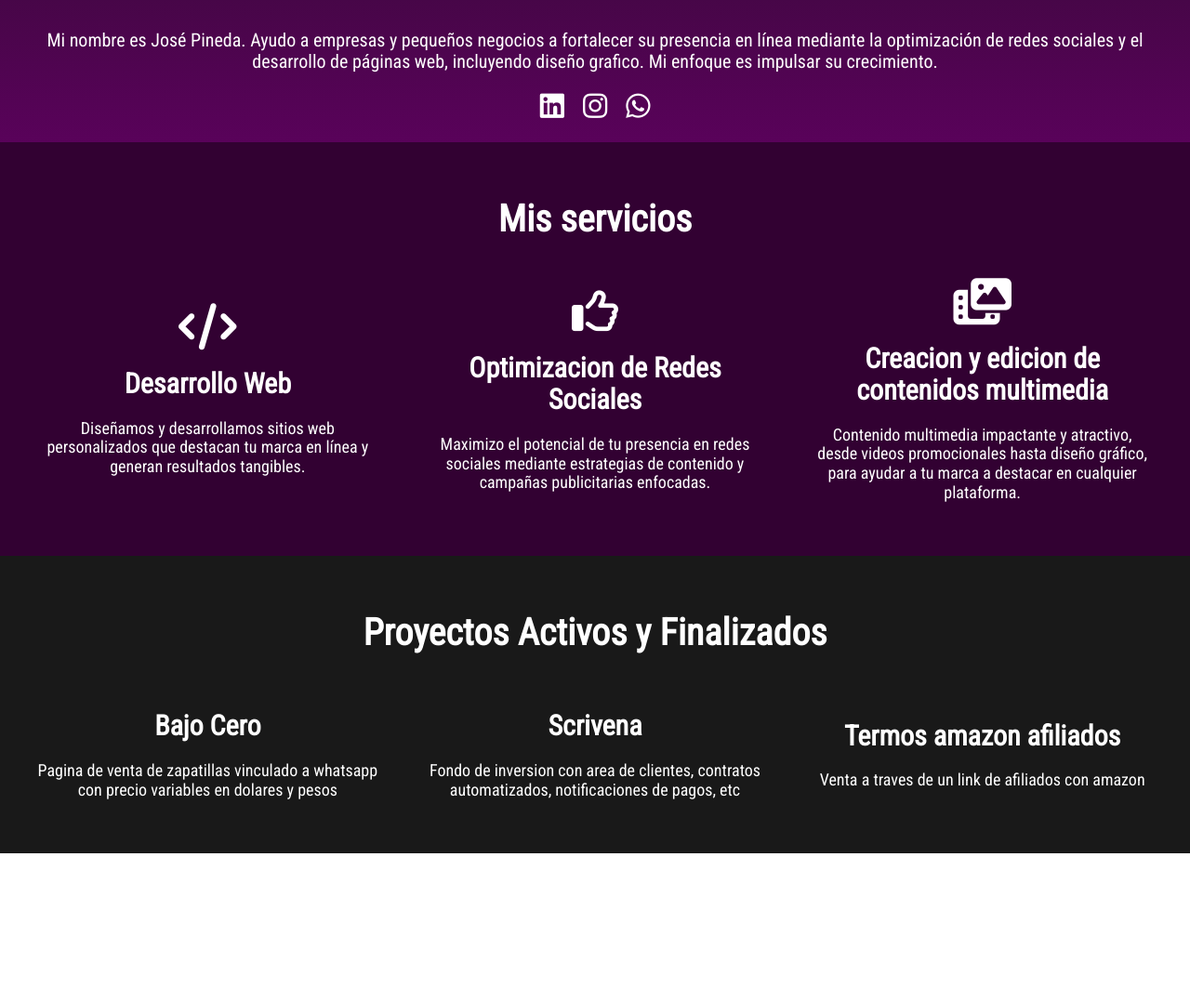
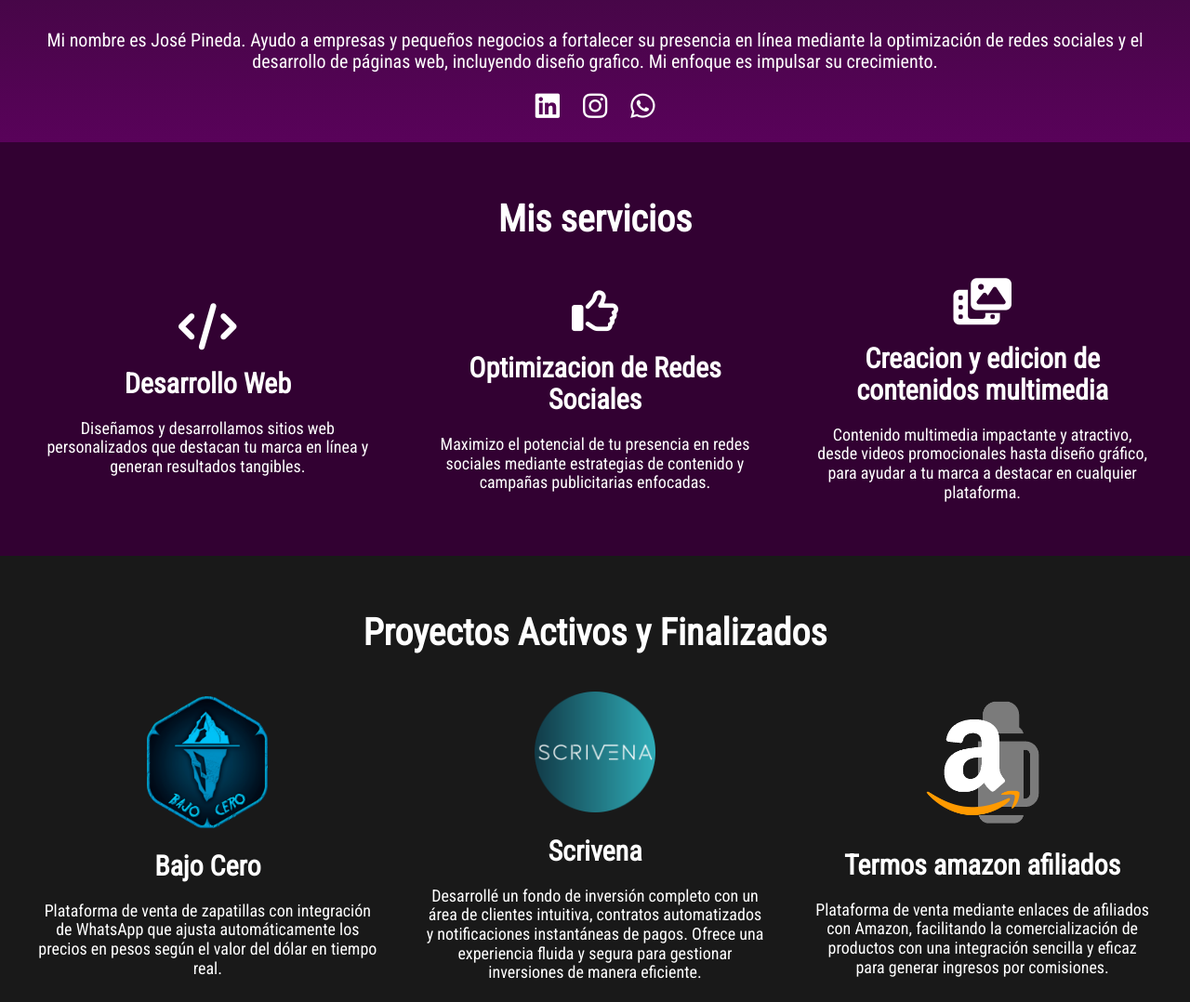
Before and after one commit to jozeed12/agencia, a website: page index.html in a window 1280 px wide. Shown: the part 579-1657 px from the top of the page at 93% size. Before the commit the page ends 1497 px from the top, so only its background shows below. Drawn offline with Linux system fonts and the light colour scheme.

Commit message:
logos y links de los proyectos

```diff
--- a/index.html
+++ b/index.html
@@ -15,7 +15,7 @@
 <body>
     <header class="header">
         <div>
-            <img class="logo" src="/build/img/logolila.png" alt="">
+            <a href=""><img class="logo" src="/build/img/logolila.png" alt=""></a>
         </div>
         <nav class="menu">
             <a href="">Mis servicios</a>
@@ -32,13 +32,13 @@
                 <img class="jose" src="/build/img/jose.webp" alt="">
                 <p>Mi nombre es José Pineda. Ayudo a empresas y pequeños negocios a fortalecer su presencia en línea mediante la optimización de redes sociales y el desarrollo de páginas web, incluyendo diseño grafico. Mi enfoque es impulsar su crecimiento.</p>
                 <div class="redes_sociales">
-                    <a href="">
+                    <a href="https://www.linkedin.com/in/joseignaciopineda/" target="_blank">
                         <i class="fa-brands fa-linkedin"></i>
                     </a>
-                    <a href="">
+                    <a href="https://www.instagram.com/jose.ignacio.pineda" target="_blank">
                         <i class="fa-brands fa-instagram"></i>
                     </a>
-                    <a href="">
+                    <a href="https://wa.me/543854448265" target="_blank">
                         <i class="fa-brands fa-whatsapp"></i>
                     </a>
                 </div>
@@ -68,16 +68,25 @@
             <h2>Proyectos Activos y Finalizados</h2>
             <div class="proyectos">
                 <div class="proyecto">
+                    <a href="https://bajocerostyle.com/" target="_blank">
+                        <img src="build/img/logobajocero.png" alt="">
+                    </a>
                     <h3>Bajo Cero</h3>
-                    <p>Pagina de venta de zapatillas vinculado a whatsapp con precio variables en dolares y pesos</p>
+                    <p>Plataforma de venta de zapatillas con integración de WhatsApp que ajusta automáticamente los precios en pesos según el valor del dólar en tiempo real.</p>
                 </div>
                 <div class="proyecto">
+                    <a href="https://scrivena.com/?lang=es" target="_blank">
+                        <img src="build/img/LogoScrivena.png" alt="">
+                    </a>
                     <h3>Scrivena</h3>
-                    <p>Fondo de inversion con area de clientes, contratos automatizados, notificaciones de pagos, etc</p>
+                    <p>Desarrollé un fondo de inversión completo con un área de clientes intuitiva, contratos automatizados y notificaciones instantáneas de pagos. Ofrece una experiencia fluida y segura para gestionar inversiones de manera eficiente.</p>
                 </div>
                 <div class="proyecto">
+                    <a href="https://termosaceroinoxidable.com/" target="_blank">
+                        <img src="build/img/logotermos.png" alt="">
+                    </a>
                     <h3>Termos amazon afiliados</h3>
-                    <p>Venta a traves de un link de afiliados con amazon</p>
+                    <p>Plataforma de venta mediante enlaces de afiliados con Amazon, facilitando la comercialización de productos con una integración sencilla y eficaz para generar ingresos por comisiones.</p>
                 </div>
             </div>
         </div>
--- a/src/scss/paginas/_principal.scss
+++ b/src/scss/paginas/_principal.scss
@@ -34,11 +34,16 @@
             .redes_sociales {
                 display: flex;
                 justify-content: center;
-                gap: 2rem;
+                gap: 2.5rem;
 
                 a {
                     font-size: 3rem;
                     color: white;
+                    transition: all .2s ease;
+                }
+
+                a:hover {
+                    transform: scale(1.2);
                 }
             }
 
@@ -102,6 +107,16 @@
             @include m.desktop {
                 grid-template-columns: repeat(3, 1fr);
             }
+
+            .proyecto {
+                img {
+                    width: 13rem;
+                    transition: all .3s ease;
+                }
+                img:hover {
+                    transform: scale(1.1);
+                }
+            }
         }
     }
 
```
Also changed, not shown: build/css/app.css, build/img/LogoScrivena.png (added), build/img/logobajocero.png (added), build/img/logotermos.png (added), 1 other file.
